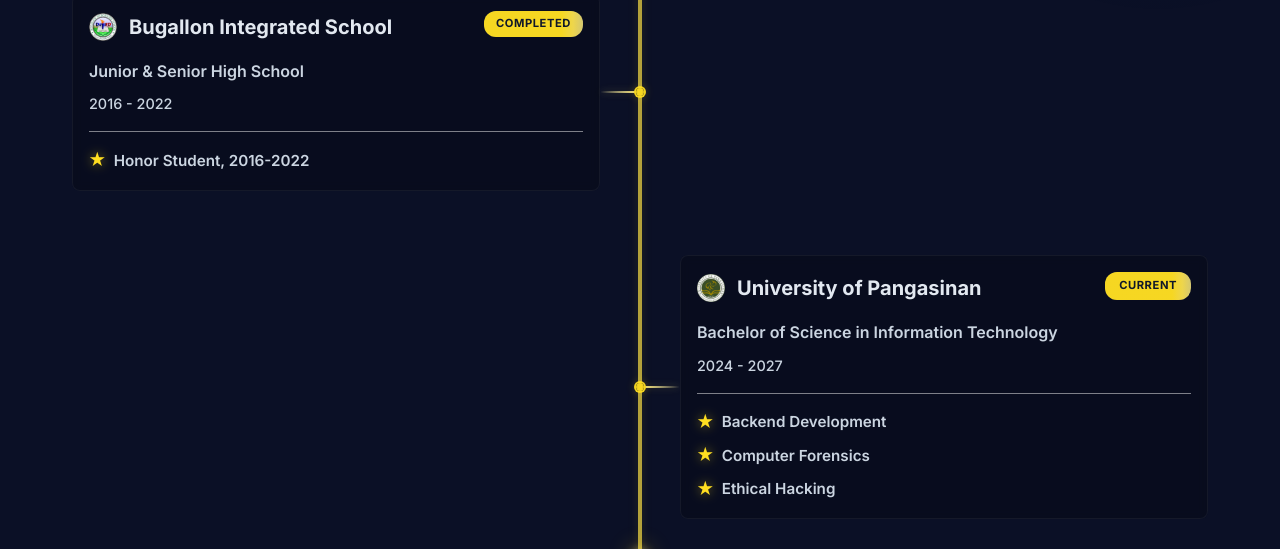
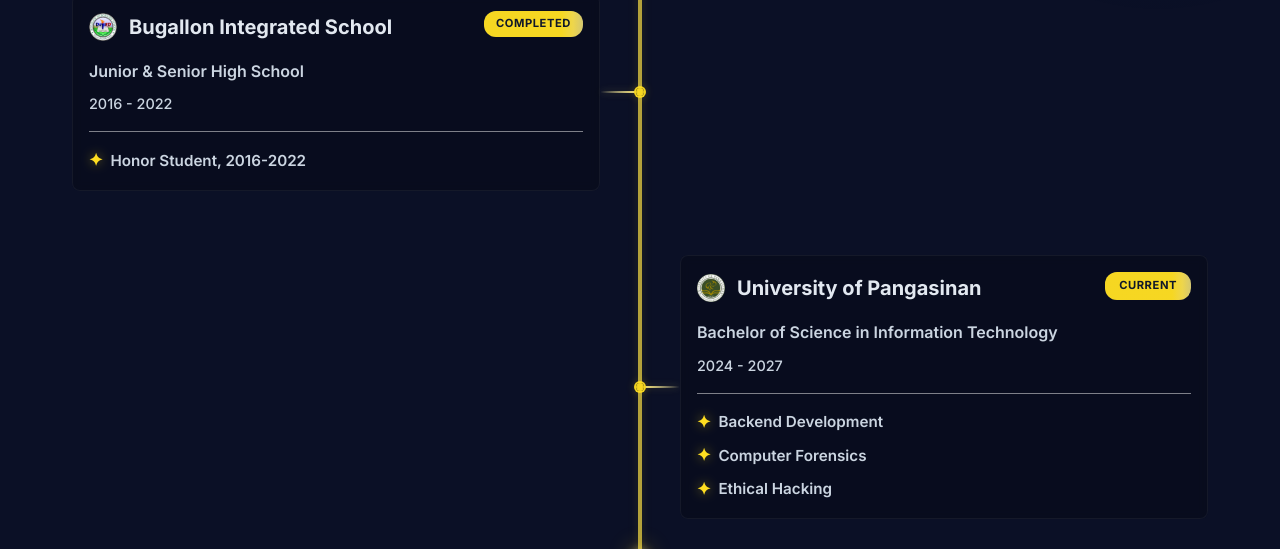
Before and after one commit to Sucrit/Personal-Portfolio, a React (Vite) app: page / in a window 1280 px wide. Shown: the part 1563-2112 px from the top of the page. Built offline with nearby package versions, Linux system fonts and the light colour scheme.

Commit message:
update highlight bullet points from star to sparkle icon

```diff
--- a/src/sections/AboutSection.tsx
+++ b/src/sections/AboutSection.tsx
@@ -102,7 +102,7 @@ function EducationCard({
                     className={styles.highlightDot}
                     style={{ color: starColor, textShadow: starGlow, scale: starScale }}
                   >
-                    ★
+                    ✦
                   </motion.span>
                   {highlight}
                 </p>
@@ -177,7 +177,7 @@ function EducationCard({
                     className={styles.highlightDot}
                     style={{ color: starColor, textShadow: starGlow, scale: starScale }}
                   >
-                    ★
+                    ✦
                   </motion.span>
                   {highlight}
                 </p>
```
